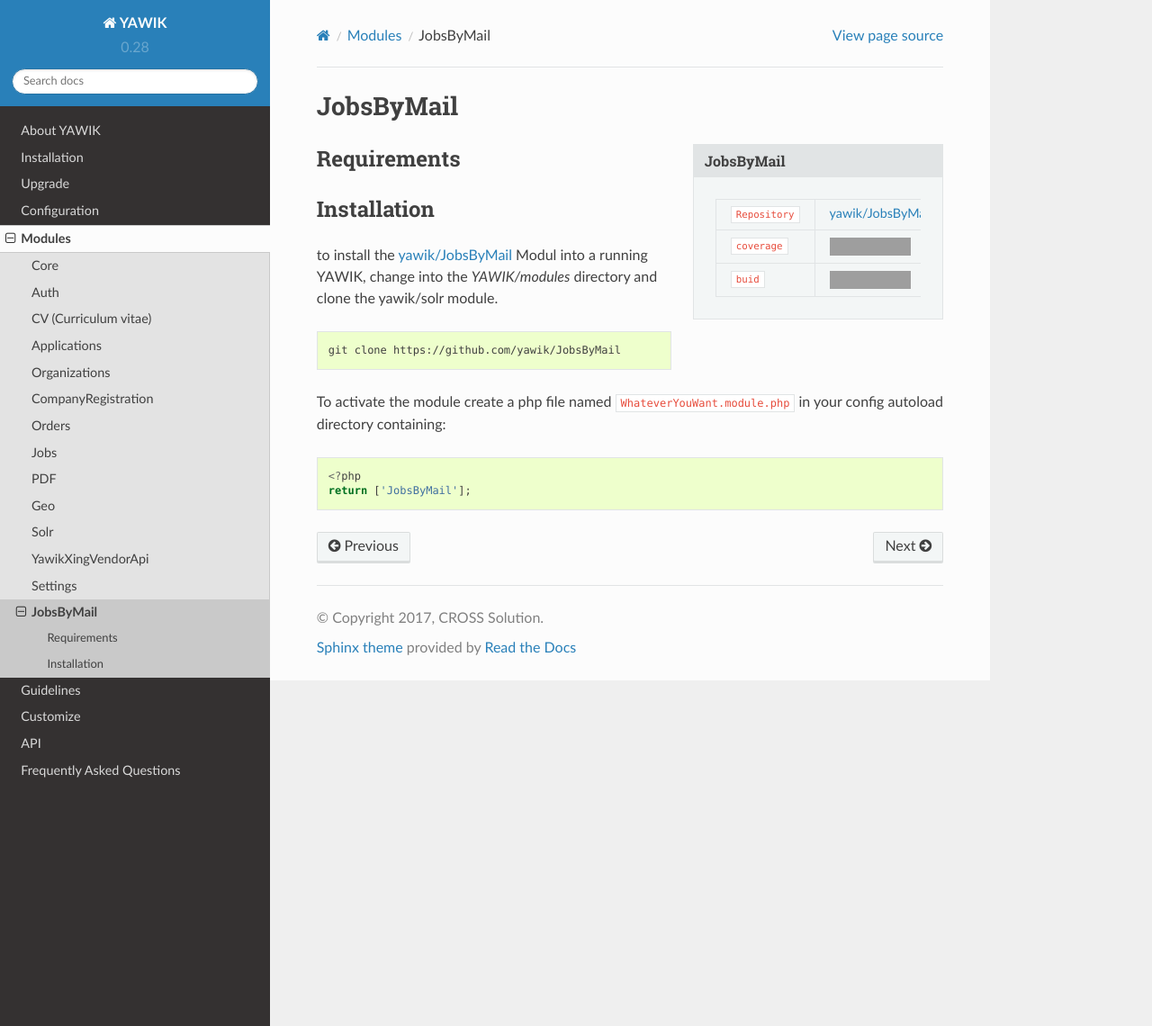
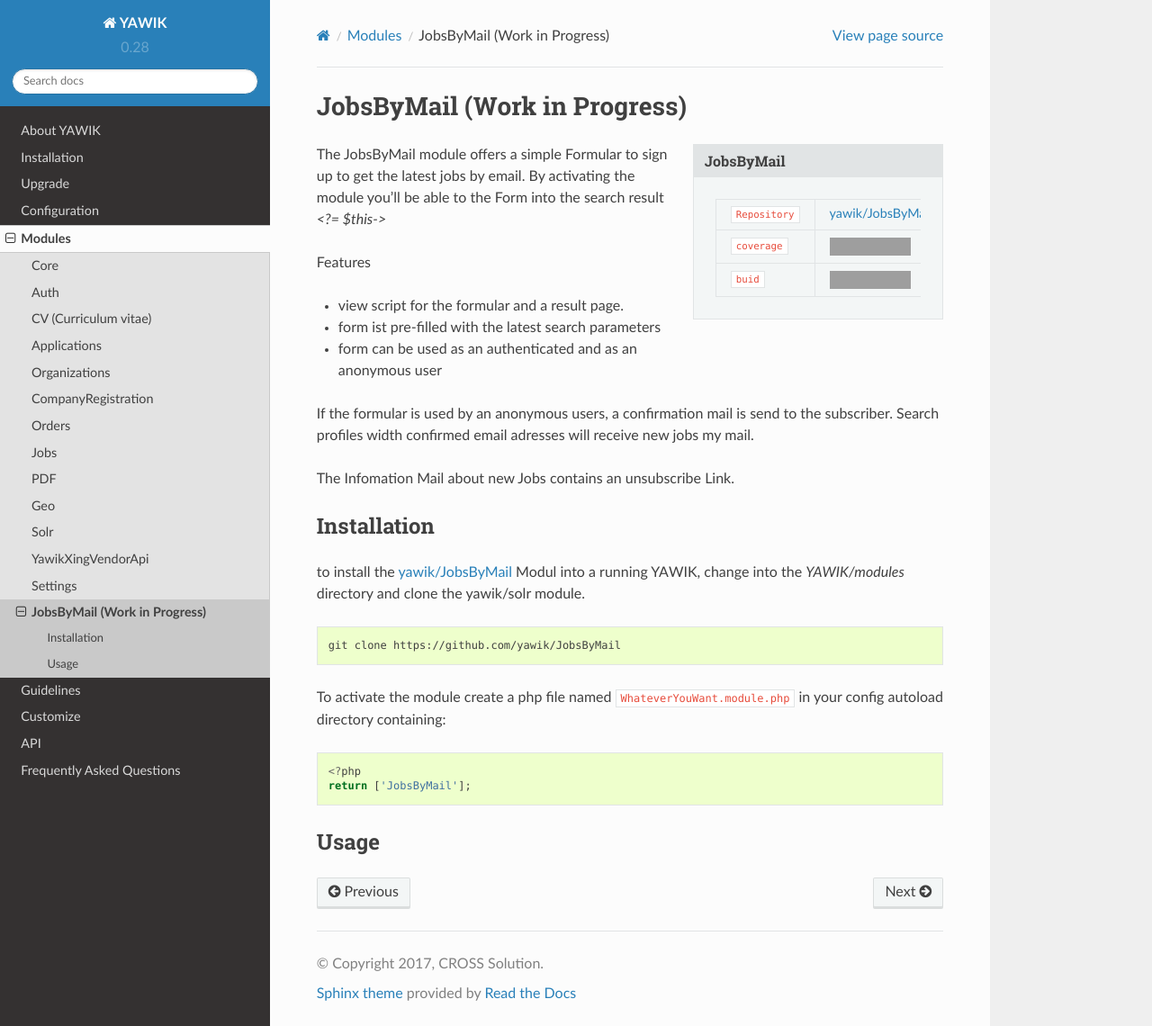
Before and after one commit to cross-solution/YawikDocs, a Sphinx documentation site: the page built from source/modules/jobs-by-mail/index.rst, in a window 1280 px wide and 1140 px high. Shown: the whole window at 90% size. Built offline with Sphinx 7.4.7 and the Read the Docs theme 2.0.0, drawn with Linux system fonts in a browser that asks for light colours; a script that is not in the unit is left out; comment, search, counter and statistics services are not loaded; grey boxes are pictures that could not be loaded.

Commit message:
adds jobs by mail module

```diff
--- a/source/modules/jobs-by-mail/index.rst
+++ b/source/modules/jobs-by-mail/index.rst
@@ -1,7 +1,7 @@
 .. index:: JobsByMail
 
-JobsByMail
-----------
+JobsByMail (Work in Progress)
+-----------------------------
 
 .. sidebar:: JobsByMail
 
@@ -11,6 +11,21 @@
    ``buid``                  |build|
    =======================  ==========================================
 
+The JobsByMail module offers a simple Formular to sign up to get the latest jobs by email. By activating the module you'll
+be able to the Form into the search result `<?= $this->`
+
+Features
+
+* view script for the formular and a result page.
+* form ist pre-filled with the latest search parameters
+* form can be used as an authenticated and as an anonymous user
+
+If the formular is used by an anonymous users, a confirmation mail is send to the subscriber. Search profiles width
+confirmed email adresses will receive new jobs my mail.
+
+The Infomation Mail about new Jobs contains an unsubscribe Link.
+
+
 .. |coverage| raw:: html
 
 	<a href='https://coveralls.io/github/yawik/JobsByMail?branch=develop'><img src='https://coveralls.io/repos/github/yawik/JobsByMail/badge.svg?branch=develop' alt='Coverage Status' /></a>
@@ -19,11 +34,6 @@
 .. |build| raw:: html
 
         <a href="https://travis-ci.org/yawik/JobsByMail"><img src="https://travis-ci.org/yawik/JobsByMail.svg?branch=develop"></a>
-
-
-Requirements
-^^^^^^^^^^^^
-
 
 Installation
 ^^^^^^^^^^^^
@@ -43,3 +53,7 @@
  return ['JobsByMail'];
 
 .. _yawik/JobsByMail: https://github.com/yawik/JobsByMail
+
+
+Usage
+^^^^^
```
